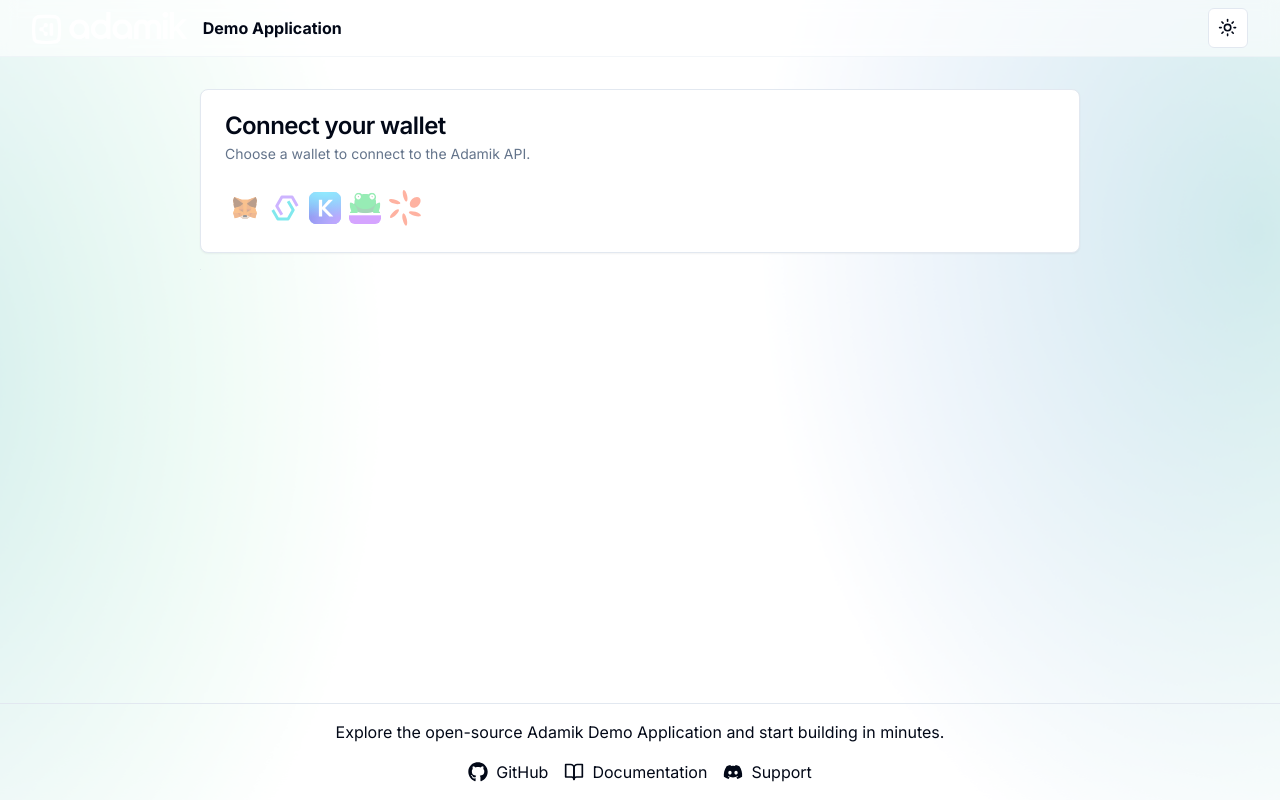
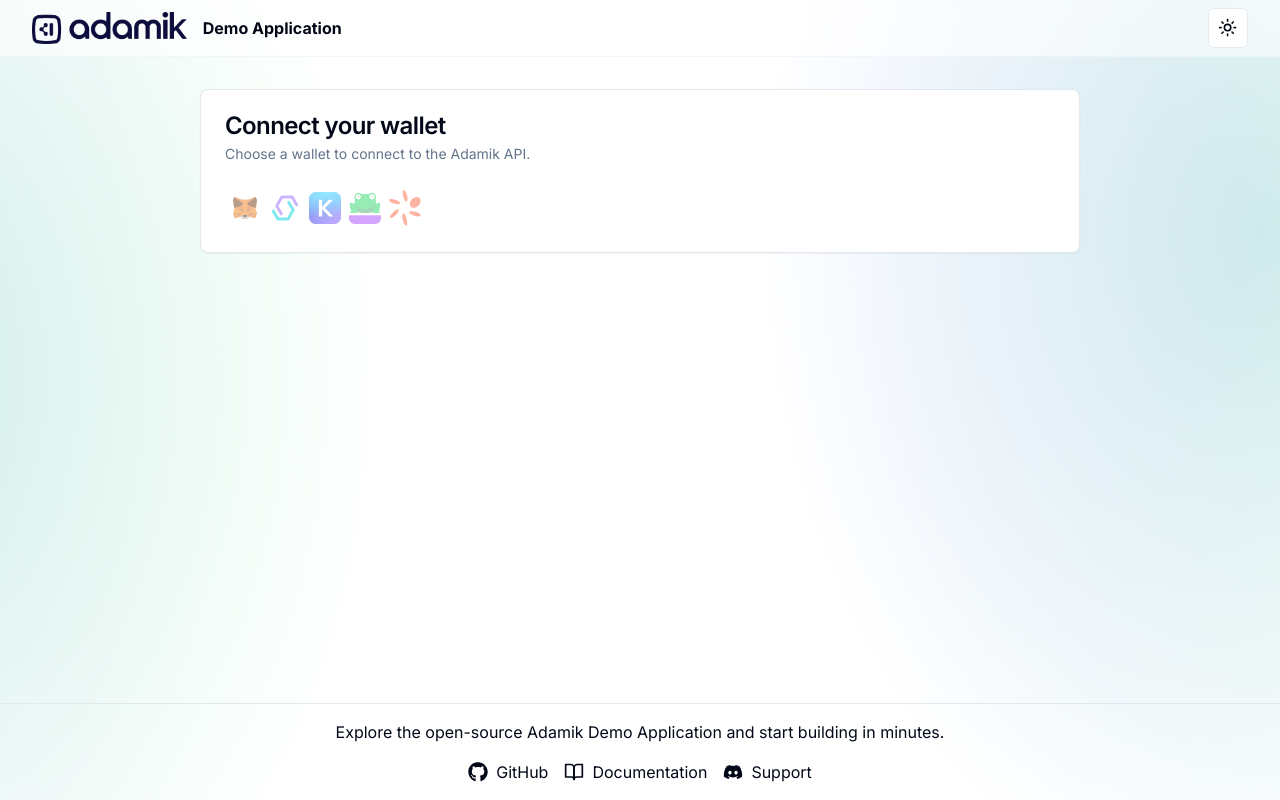
Before and after one commit to AdamikHQ/adamik-client, a Next.js app: page / in a window 1280 px wide. Built offline with nearby package versions, Linux system fonts and the light colour scheme; no server answers.

Commit message:
Update site-header.tsx
Fixed my checking theme before loading logo

```diff
--- a/src/components/ui/site-header.tsx
+++ b/src/components/ui/site-header.tsx
@@ -1,20 +1,32 @@
 "use client";
 
+import { useEffect, useState } from "react";
 import { ThemeSelector } from "./theme-selector";
 import { useTheme } from "next-themes";
 
 export function SiteHeader() {
-  const { theme } = useTheme();
+  const { theme, resolvedTheme } = useTheme();
+  const [mounted, setMounted] = useState(false);
+
+  // Wait until the component is mounted to ensure the theme state is available
+  useEffect(() => {
+    setMounted(true);
+  }, []);
+
+  // Use resolvedTheme instead of theme for more accurate theme detection
+  const currentTheme = theme === "system" ? resolvedTheme : theme;
 
   return (
     <header className="sticky top-0 z-50 w-full border-b border-border/40 bg-background/95 backdrop-blur supports-[backdrop-filter]:bg-background/60">
       <div className="container flex h-14 max-w-screen-2xl items-center justify-between">
         <div className="flex items-center space-x-4">
-          <img
-            src={theme === "light" ? "/adamik-logo-light.png" : "/adamik-logo-dark.png"}
-            alt="Adamik Logo"
-            className="h-8"
-          />
+          {mounted && (
+            <img
+              src={currentTheme === "light" ? "/adamik-logo-light.png" : "/adamik-logo-dark.png"}
+              alt="Adamik Logo"
+              className="h-8"
+            />
+          )}
           <span className="font-bold">Demo Application</span>
         </div>
         <nav className="flex items-center">
```
